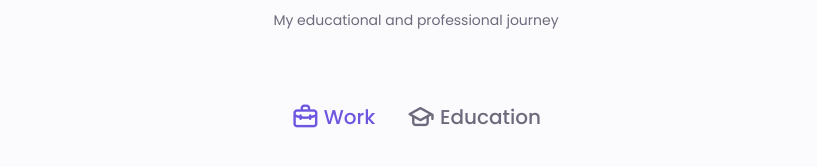
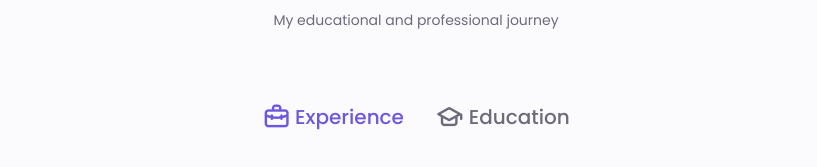
Before and after one commit to priyanshu1101/Portfolio-Website, a plain HTML site: page index.html in a window 1280 px wide. Shown: the part 2180-2347 px from the top of the page, without its empty margins (224-1041 px from the left). Drawn offline with nearby package versions, Linux system fonts and the light colour scheme.

Commit message:
Fix : Changed work -> Experience (#1)

```diff
--- a/index.html
+++ b/index.html
@@ -495,7 +495,7 @@
               data-target="#work"
             >
               <i class="uil uil-briefcase-alt qualification__icon"></i>
-              Work
+              Experience
             </div>
             <div
               class="qualification__button button--flex"
```
